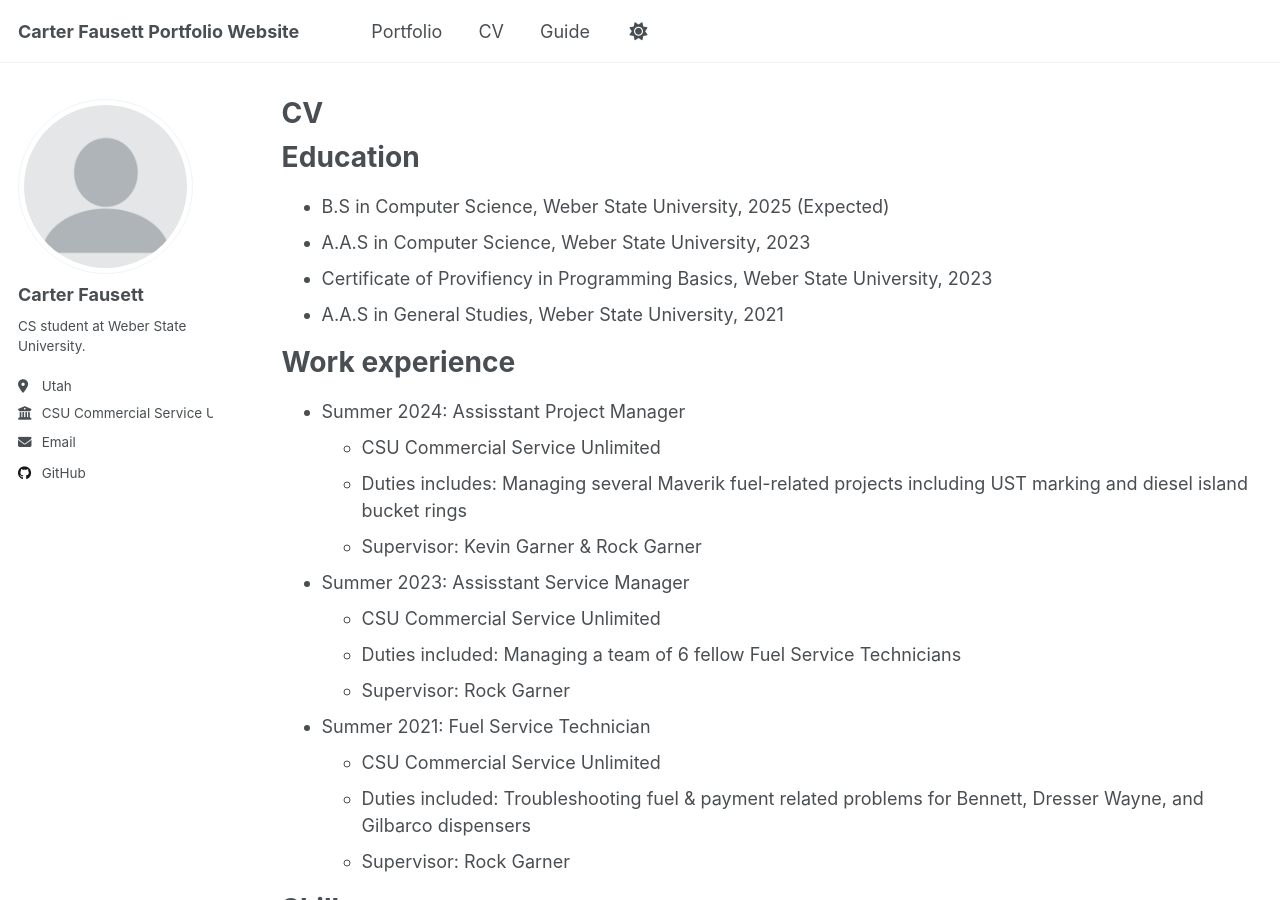
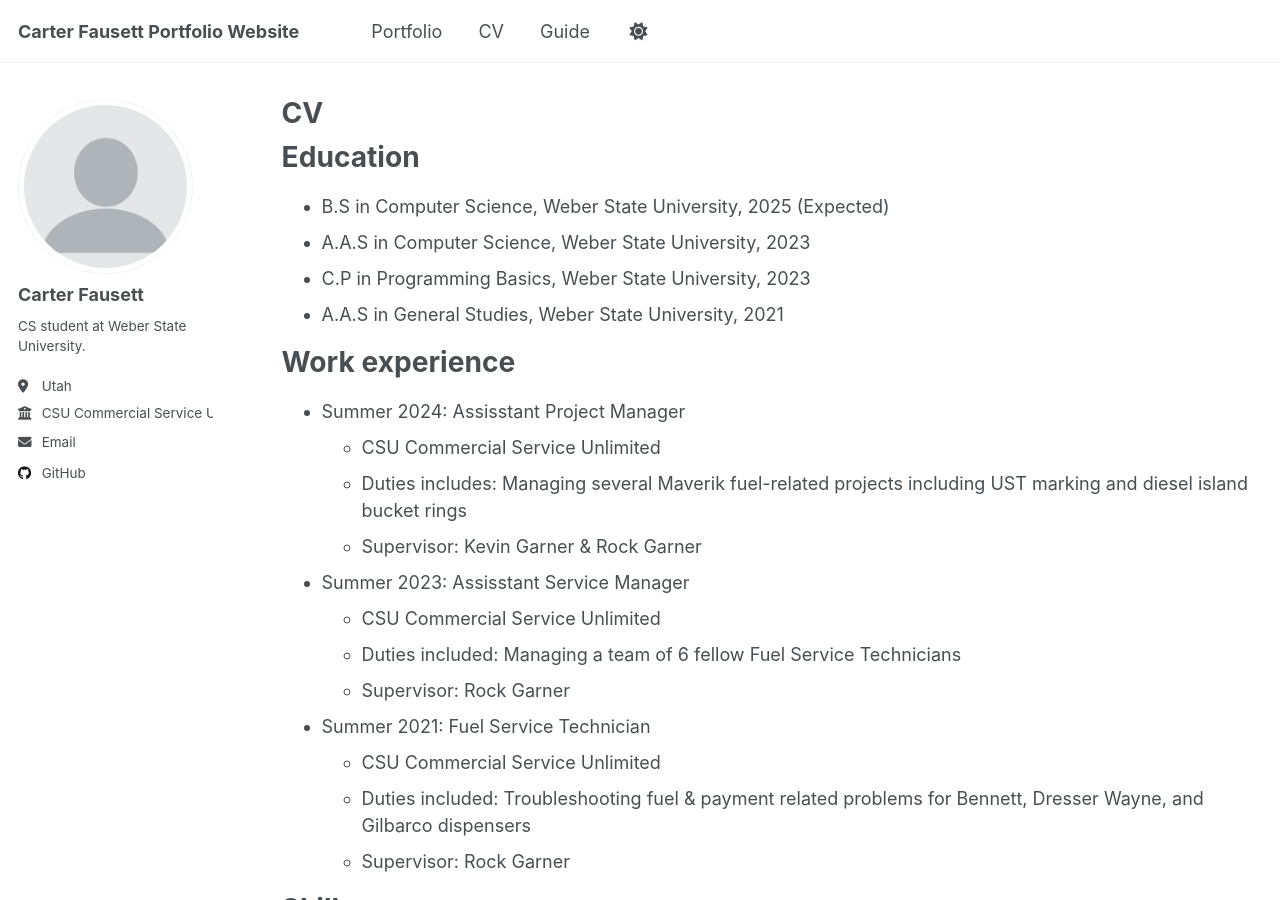
Before and after one commit to CarterFausett/CarterFausett.github.io, a Jekyll site: the page built from _pages/cv.md, in a window 1280 px wide and 900 px high. Built offline with Jekyll 4.4.1, drawn with Linux system fonts in a browser that asks for light colours.

Commit message:
Update cv.md

```diff
--- a/_pages/cv.md
+++ b/_pages/cv.md
@@ -13,7 +13,7 @@ Education
 ======
 * B.S in Computer Science, Weber State University, 2025 (Expected)
 * A.A.S in Computer Science, Weber State University, 2023
-* Certificate of Provifiency in Programming Basics, Weber State University, 2023
+* C.P in Programming Basics, Weber State University, 2023
 * A.A.S in General Studies, Weber State University, 2021
 
 Work experience
```
